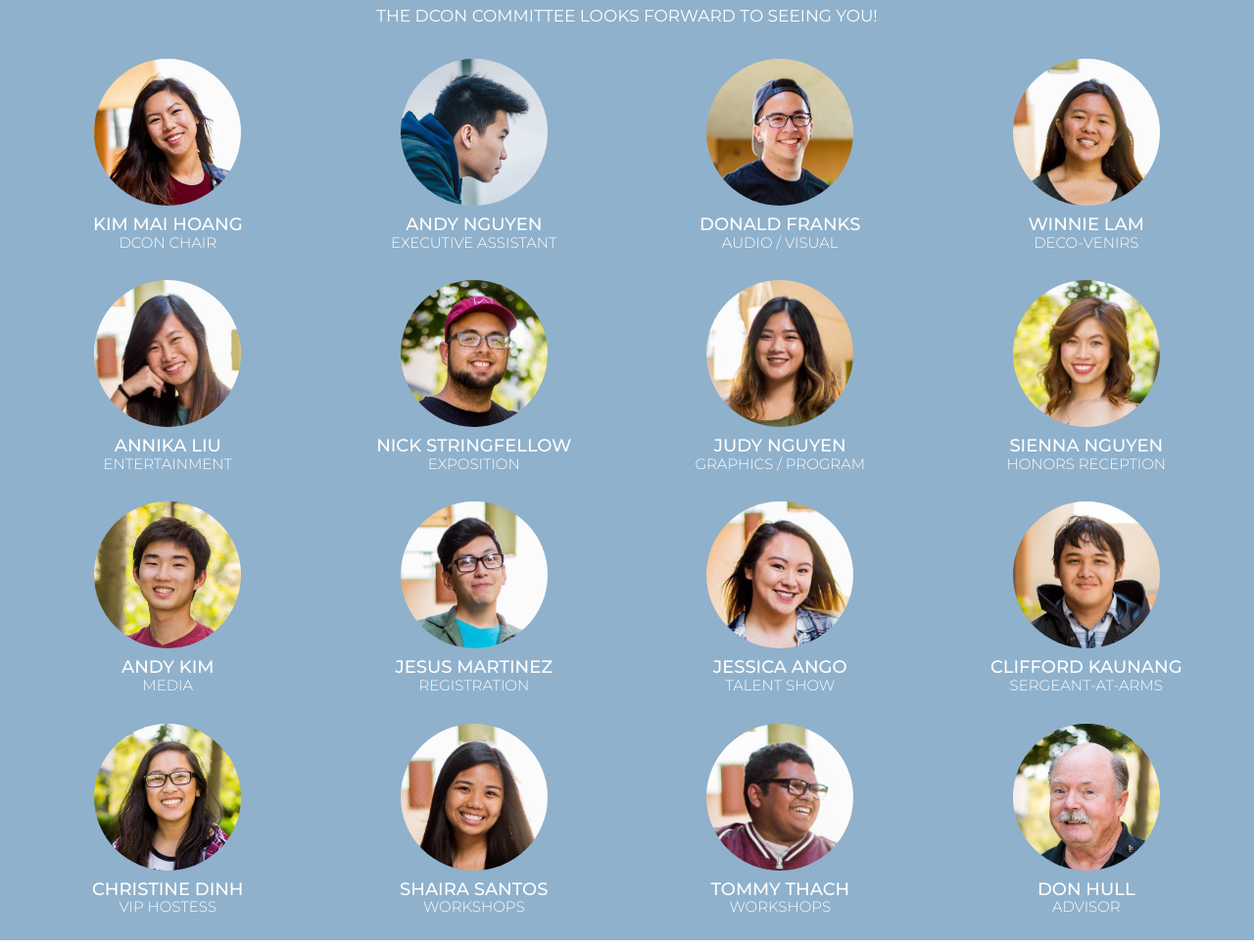
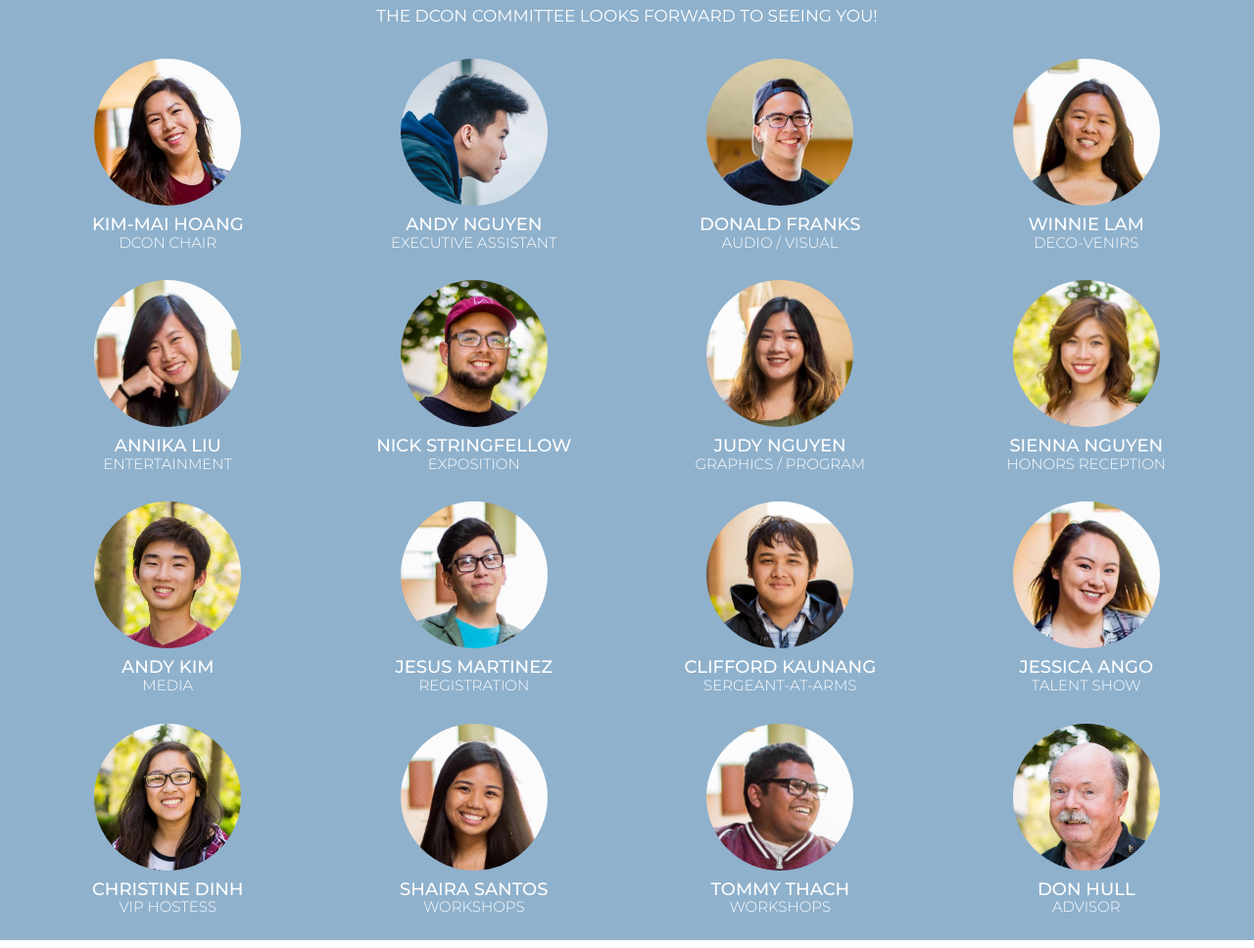
Before and after one commit to drfranks3/DCON-2018, a plain HTML site: page index.html in a window 1280 px wide. Shown: the part 3585-4553 px from the top of the page at 98% size. Drawn offline with nearby package versions, Linux system fonts and the light colour scheme.

Commit message:
Reorder Heads, Fix KM

```diff
--- a/assets/scss/style.scss
+++ b/assets/scss/style.scss
@@ -413,17 +413,17 @@ DCON Committee
   }
   img {
     margin-top: 30px;
-    height: 120px;
-    width: 120px;
+    height: 115px;
+    width: 115px;
     border-radius: 50%;
   }
   h4 {
     margin-bottom: 0;
-    font-size: 13px;
+    font-size: 12px;
   }
   h5 {
     margin: 0;
-    font-size: 12px;
+    font-size: 11px;
     font-weight: 300;
   }
 }
--- a/index.html
+++ b/index.html
@@ -204,7 +204,7 @@
              <strong>Example: 20 members = 5 SAA volunteer</strong><br/><br/>
 
              <strong>Why should you be a SAA?</strong><br/>
-             SAA stands for Sergeant-At-Arms. A SAA is a volunteer during District Convention that make sures that attendees are safe, are aware and reminded of Convention Rules, Code of Conduct and Dress Codes as well as making sure that attendees are enjoying District Convention.
+             SAA stands for Sergeant-At-Arms. An SAA is a volunteer during District Convention that make sures that attendees are safe, are aware and reminded of Convention Rules, Code of Conduct and Dress Codes as well as making sure that attendees are enjoying District Convention.
              SAAs will be assign a shift that they must serve. After their shift is completed, they will receive a gift from the SAA Chair.<br/><br/>
 
              Check out the <a href="https://drive.google.com/open?id=0B31dZ87YzT0oTXpxVjBUUlNTa1E">SAA Guidelines</a> for more information.
@@ -449,7 +449,7 @@
 
     <div class="col-lg-3 col-md-3 col-sm-4 col-xs-6">
       <img src="assets/img/km.jpg" alt="Kim Mai"/>
-      <h4>Kim Mai Hoang</h4>
+      <h4>Kim-Mai Hoang</h4>
       <h5>DCON Chair</h5>
     </div>
     <div class="col-lg-3 col-md-3 col-sm-4 col-xs-6">
@@ -500,14 +500,14 @@
     </div>
 
     <div class="col-lg-3 col-md-3 col-sm-4 col-xs-6">
+      <img src="assets/img/clifford.jpg" alt="Clifford Kaunang"/>
+      <h4>Clifford Kaunang</h4>
+      <h5>Sergeant-at-Arms</h5>
+    </div>
+    <div class="col-lg-3 col-md-3 col-sm-4 col-xs-6">
       <img src="assets/img/jessica.jpg" alt="Jessica Ango"/>
       <h4>Jessica Ango</h4>
       <h5>Talent Show</h5>
-    </div>
-    <div class="col-lg-3 col-md-3 col-sm-4 col-xs-6">
-      <img src="assets/img/clifford.jpg" alt="Clifford Kaunang"/>
-      <h4>Clifford Kaunang</h4>
-      <h5>Sergeant-at-Arms</h5>
     </div>
     <div class="col-lg-3 col-md-3 col-sm-4 col-xs-6">
       <img src="assets/img/christine.jpg" alt="Christine Dinh"/>
```
Also changed, not shown: assets/css/style.css.
